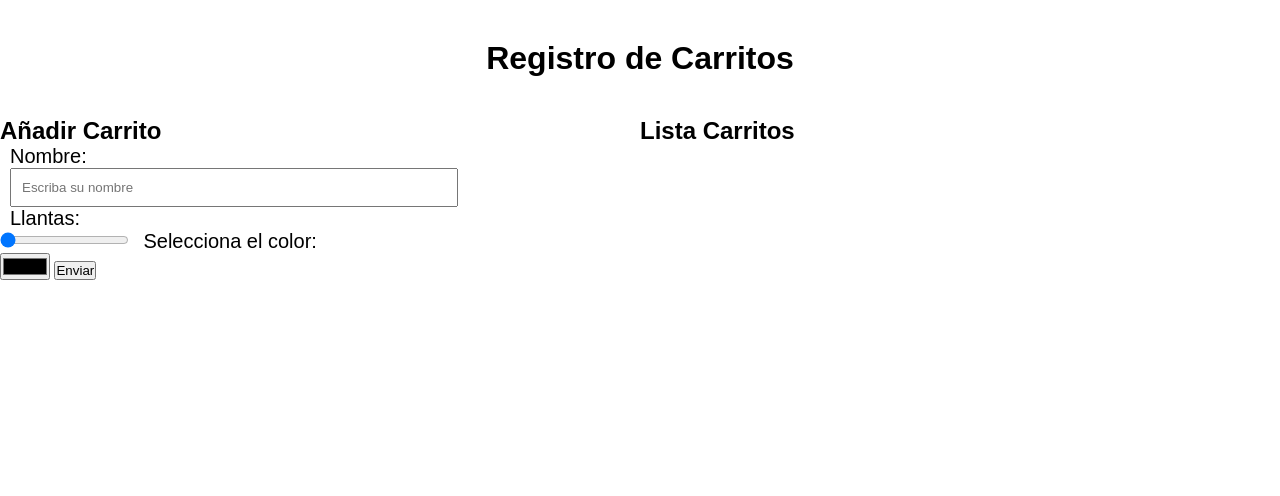
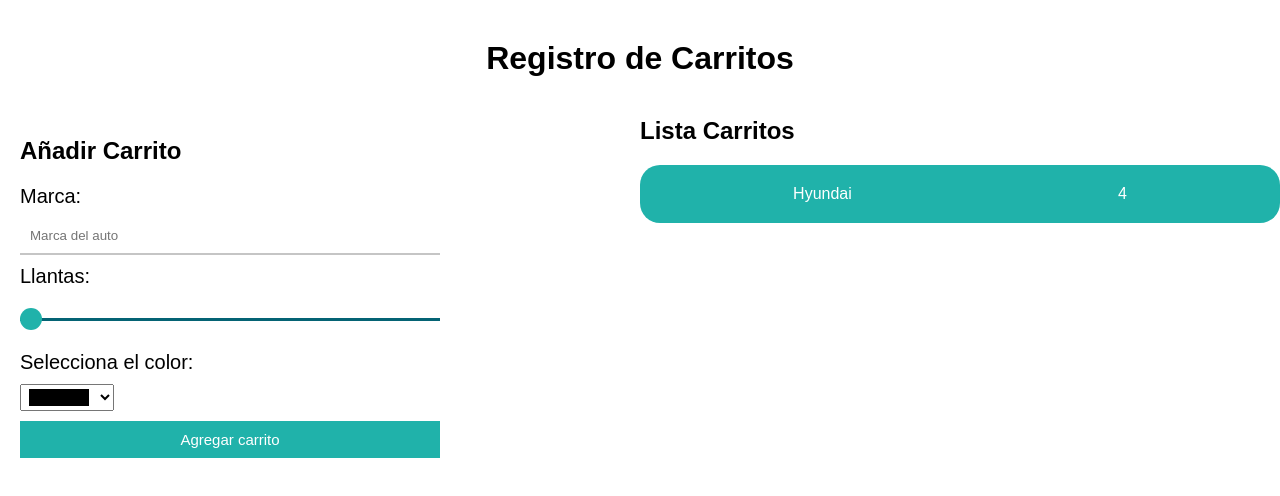
Before and after one commit to Naraim/192-web-carritos, a website: page public/home.html in a window 1280 px wide. Drawn offline with Linux system fonts and the light colour scheme.

Commit message:
Css hecho

```diff
--- a/public/home.html
+++ b/public/home.html
@@ -11,23 +11,31 @@
     <h1 class="mainTitle">Registro de Carritos</h1>
     <div class="container">
         <div class="container container--left">
-            <h2>Añadir Carrito</h2>
+            <h2 class="container__title">Añadir Carrito</h2>
             <form class="mainForm">
-                <label for="form-name" class="mainForm__label">Nombre: </label>
-                <input type="text" name="name" id="form-name" placeholder="Escriba su nombre"  class="mainForm__text">
+                <label for="form-brand" class="mainForm__label">Marca: </label>
+                <input type="text" name="name" id="form-name" placeholder="Marca del auto"  class="mainForm__text">
                 <label for="form-wheels" class="mainForm__label">Llantas: </label>
                 <input type="range" id="form-wheels" name="wheels" min="2" max="10" value="2" step="2" class="mainForm__range">
                 <label for="form-color" class="mainForm__label">Selecciona el color: </label>
-                <input type="color" id="form-color" name="color">
-
-                <input type="submit" value="Enviar" class="mainForm__button">
+                <input type="color" id="form-color" name="color" list="colorList" class="mainForm__color">
+                <input type="submit" value="Agregar carrito" class="mainForm__button">
             </form>
-
+            <!-- Lista de Colores que el usuario puede seleccionar -->
+            <datalist id="colorList">
+                <option value="#2C898E">
+                <option value="#3BA5A2">
+                <option value="#F4734B">
+                <option value="#AA273D">
+              </datalist>
         </div>
         <div class="container container--right">
-            <h2>Lista Carritos</h2>
-            <div class="container--cars">
-
+            <h2 class="container__title">Lista Carritos</h2>
+            <div class="container__cars">
+                <div class="car">
+                    <p class="car__brand">Hyundai</p>
+                    <p class="car__wheels">4</p>
+                </div>
             </div>
         </div>
     </div>
--- a/public/styles/main.css
+++ b/public/styles/main.css
@@ -14,9 +14,11 @@
 .container--left {
     flex-flow: column;
     width: 50%;
+    padding: 20px;
 }
 
 .container--right{
+    flex-flow: column;
     width: 50%;
 }
 
@@ -25,14 +27,86 @@
     padding: 40px;
 }
 
+.container__title{
+    padding-bottom: 20px;
+}
+
 .mainForm__label{
-    margin: 0 90% 20px 10px;
+    margin: 0 90% 20px 0;
     font-size: 20px;
 }
 
 .mainForm__text{
-    margin-left: 10px;
-    margin-right: 20%;
+    margin: 10px 20% 10px 0;
     padding: 10px;
     width: 70%;
+    border: none;
+    border-bottom:  2px solid rgb(197, 197, 197);
 }
+
+.mainForm__text:focus{
+    outline: none;
+    border-bottom: 2px solid lightseagreen;
+}
+
+/* Pruebas de Slider */
+
+.mainForm__range{
+    -webkit-appearance: none;
+    padding: 20px 0;
+    width: 70%;
+    margin: 10px 20% 10px 0;
+}
+
+.mainForm__range:focus{
+    outline: none;
+}
+
+.mainForm__range::-webkit-slider-runnable-track {
+
+    height: 3px;
+    cursor: pointer;
+    box-shadow: none;
+    background: #046374;
+    border-radius: 0px;
+  }
+
+.mainForm__range::-webkit-slider-thumb {
+    box-shadow: none;
+    height: 22px;
+    width: 22px;
+    border-radius: 22px;
+    background: lightseagreen;
+    cursor: pointer;
+    -webkit-appearance: none;
+    margin-top: -10px;
+  }
+
+/* Fin de la prueba */
+.mainForm__color{
+    margin: 10px 20% 10px 0;
+
+}
+.mainForm__button{
+    border: none;
+    background-color: lightseagreen;
+    color: white;
+    padding: 10px 0;
+    width: 70%;
+    font-size: 15px;
+}
+
+.container__cars{
+    width: 100%;
+}
+
+.car{
+    display: flex;
+    flex-flow: row nowrap;
+    justify-content: space-around;
+    background-color: lightseagreen;
+    border-radius: 20px;
+    color: white;
+    padding: 20px;
+    width: 100%;
+}
```
Also changed, not shown: public/img/delete.svg (added), public/img/edit.svg (added).
